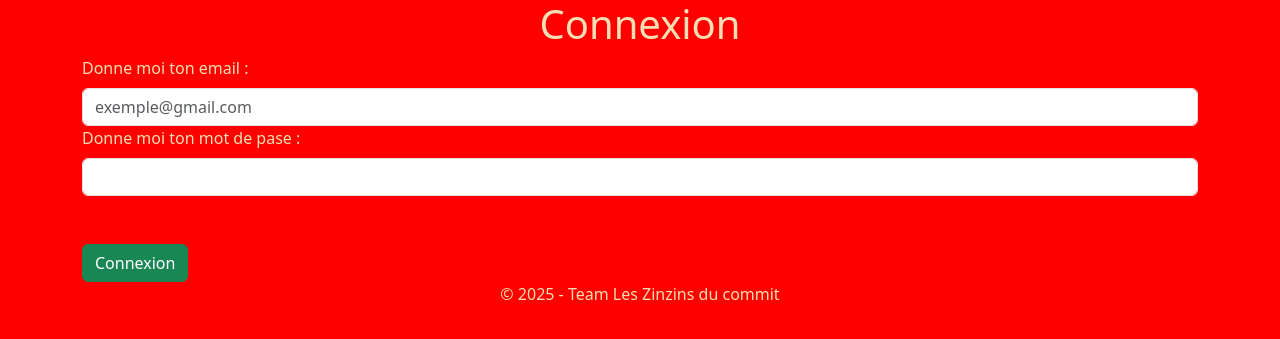
After one commit to KevinVigne/Zinzin-du-commit, a PHP site: the page made by src/Views/login.view.php in a window 1280 px wide. The commit adds this page. Shown: the top 339 px of the page. Run offline with PHP 8.4, Linux system fonts and the light colour scheme; the template is opened without the code that fills it, so the values that code supplies are empty; some libraries are stand-ins or nearby versions.

Commit message:
Ajout Du Formulaire de Connexion

```diff
--- a/public/index.php
+++ b/public/index.php
@@ -6,5 +6,6 @@ $router = new Router;
 
 $router->addRoute('/', 'HomeController', 'index');
 $router->addRoute('/inscription', 'RegisterController', 'index');
+$router->addRoute('/connexion', 'LoginController', 'index');
 
 $router->handleRequest();
--- /dev/null
+++ b/src/Views/login.view.php
@@ -0,0 +1,36 @@
+
+<?php
+require_once(__DIR__ . '/partials/head.view.php');
+?>
+<h1 class="d-flex justify-content-center">Connexion</h1>
+<form method="POST">
+    <div class="container">
+        <div class="form-group">
+            <label for="email" class="form-label">Donne moi ton email :</label>
+            <input type="email" name="email" id="email" placeholder="exemple@gmail.com" class="form-control">
+            <?php
+                if(isset($this->arrayError['email'])){
+                    ?>
+                        <p class="text-danger"><?= $this->arrayError['email']?></p>
+                    <?php
+                }
+            ?>
+        </div>
+        <div class="form-group">
+            <label for="password" class="form-label">Donne moi ton mot de pase :</label>
+            <input type="password" name="password" id="password" class="form-control">
+            <?php
+                if(isset($this->arrayError['password'])){
+                    ?>
+                        <p class="text-danger"><?= $this->arrayError['password']?></p>
+                    <?php
+                }
+            ?>
+        </div>
+        <button type="submit" name = "login" class="btn btn-success mt-5 ">Connexion</button>
+    </div>
+</form>
+
+<?php
+require_once(__DIR__ . '/partials/footer.view.php');
+?>
--- a/src/Views/partials/footer.view.php
+++ b/src/Views/partials/footer.view.php
@@ -1,5 +1,5 @@
 <footer>
-    <p> © <?= date('Y') ?> - Team Les Zinzins du commit</p>
+    <p class ="d-flex justify-content-center"> © <?= date('Y') ?> - Team Les Zinzins du commit</p>
 </footer>
 </body>
 </html>
```
Also changed, not shown: src/Controllers/LoginController.php (added, +16 -0 lines).
